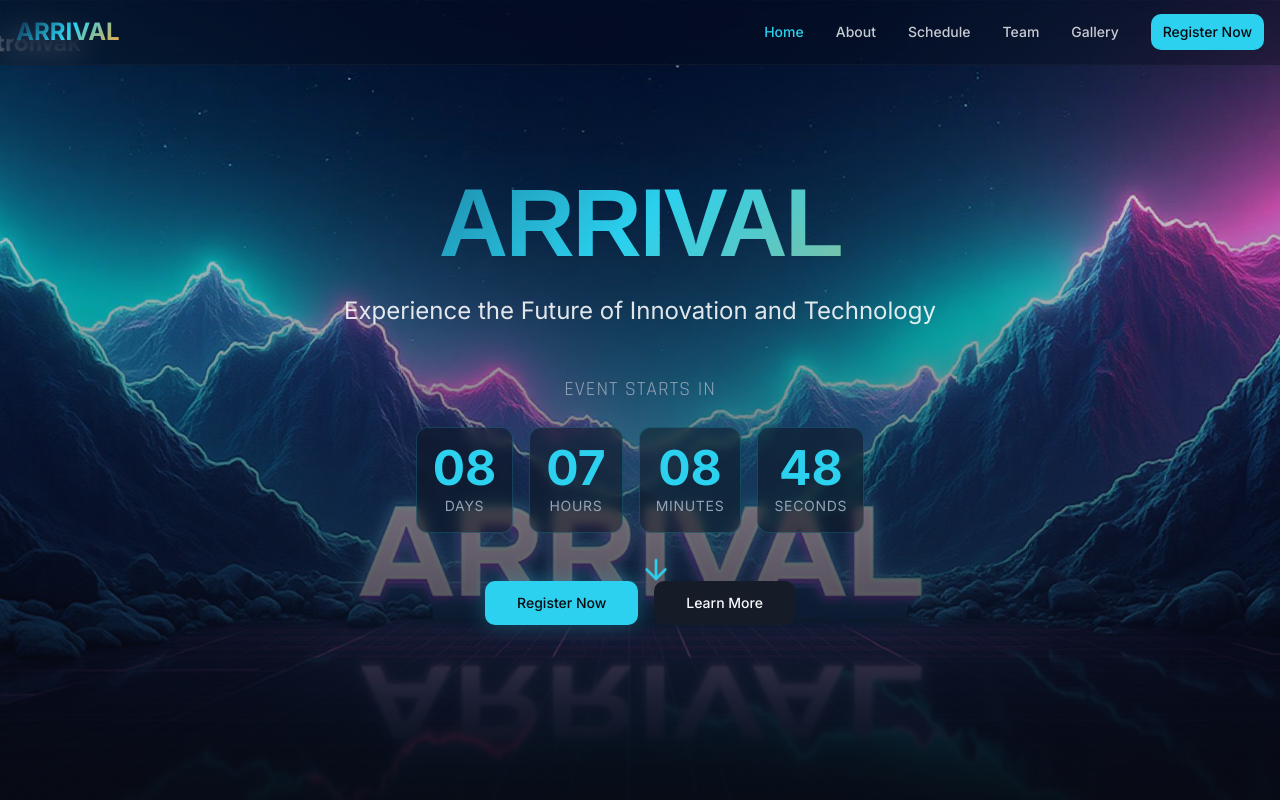
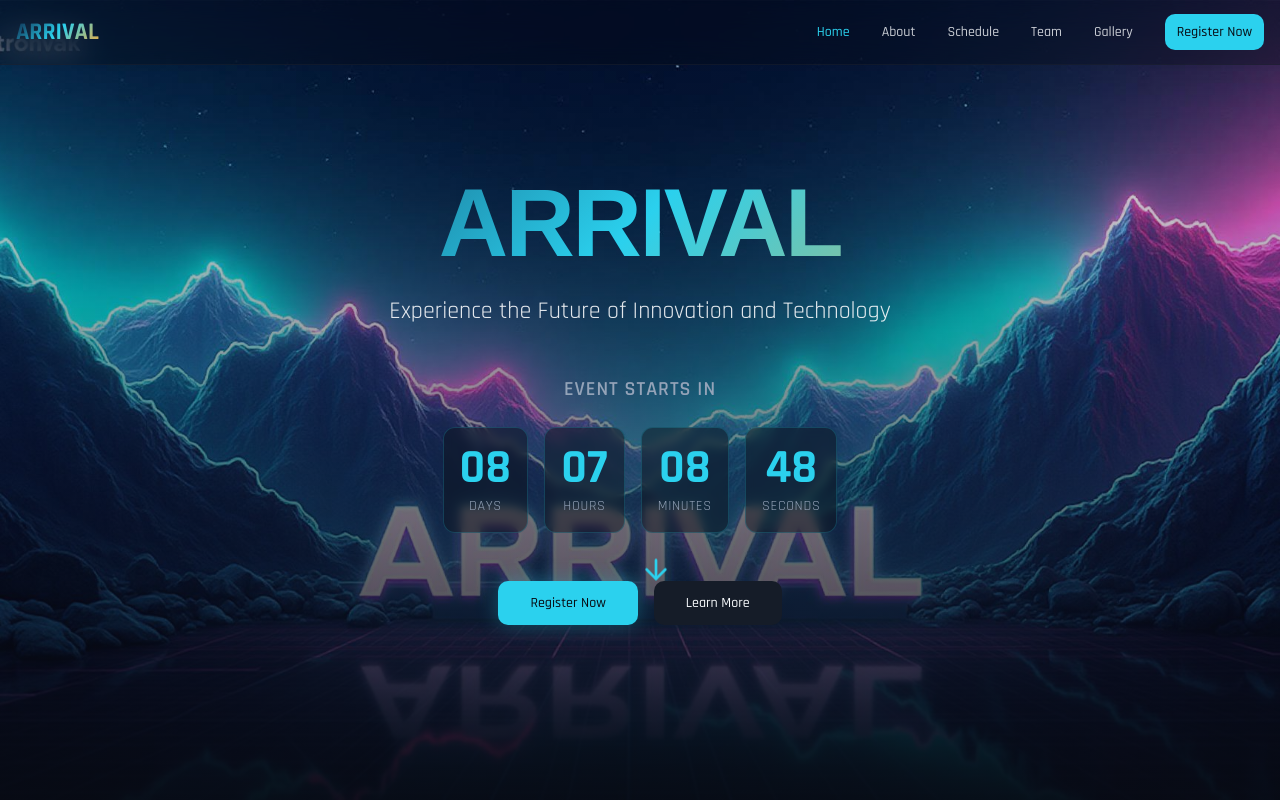
Before and after one commit to CodeWithRushil/arrival-event-hub, a React (Vite) app: page / in a window 1280 px wide. Shown: the top 800 px of the page. Built offline with nearby package versions, Linux system fonts and the light colour scheme; the HTML template or start-up script is replaced by a standard one.

Commit message:
Refactor: Change website fonts

```diff
--- a/src/index.css
+++ b/src/index.css
@@ -53,12 +53,13 @@ All colors MUST be HSL.
 
   body {
     @apply bg-background text-foreground;
-    font-family: 'Inter', sans-serif;
+    font-family: 'Rajdhani', sans-serif;
   }
 
   h1, h2, h3, h4, h5, h6 {
     font-family: 'Rajdhani', sans-serif;
     letter-spacing: 0.02em;
+    font-weight: 600;
   }
 
   /* Custom Scrollbar */
```
